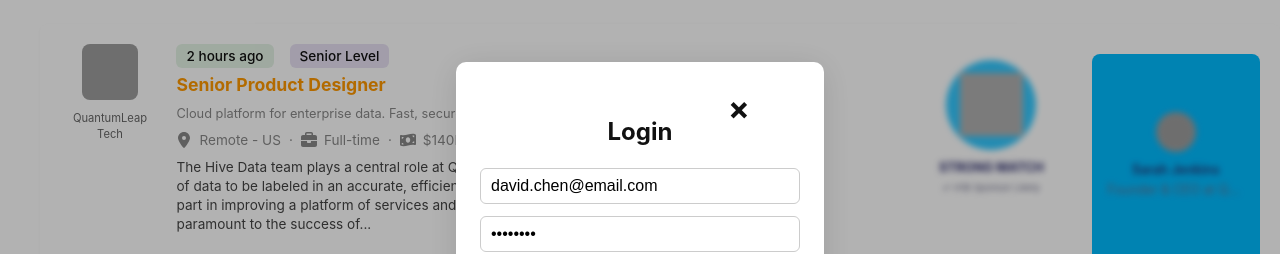
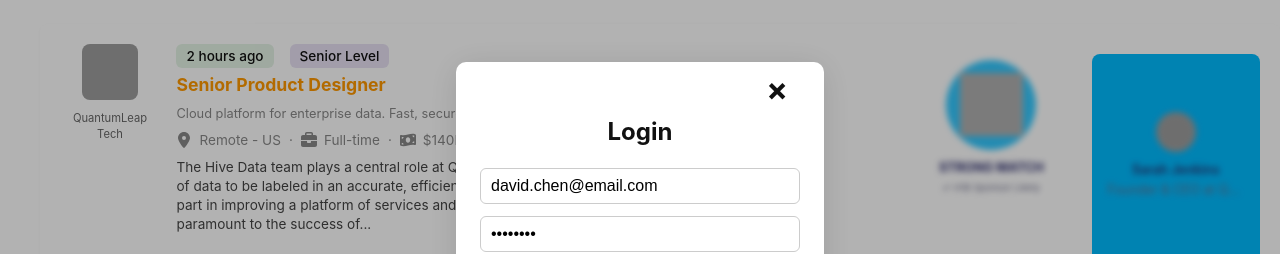
Before and after one commit to lunaako/take-home, a React (Vite) app in the folder frontend/: page / in a window 1280 px wide. Both pictures are taken after a click on the button "Login". Shown: the part 203-457 px from the top of the page. Built offline with nearby package versions, Linux system fonts and the light colour scheme; grey boxes are pictures that could not be loaded.

Commit message:
fix close modal button

```diff
--- a/frontend/src/Modal.css
+++ b/frontend/src/Modal.css
@@ -30,6 +30,7 @@
   cursor: pointer;
   z-index: 10;
   transition: color 0.2s;
+  padding: 0
 }
 .modal-close:hover {
   color: #ff9900;
```
